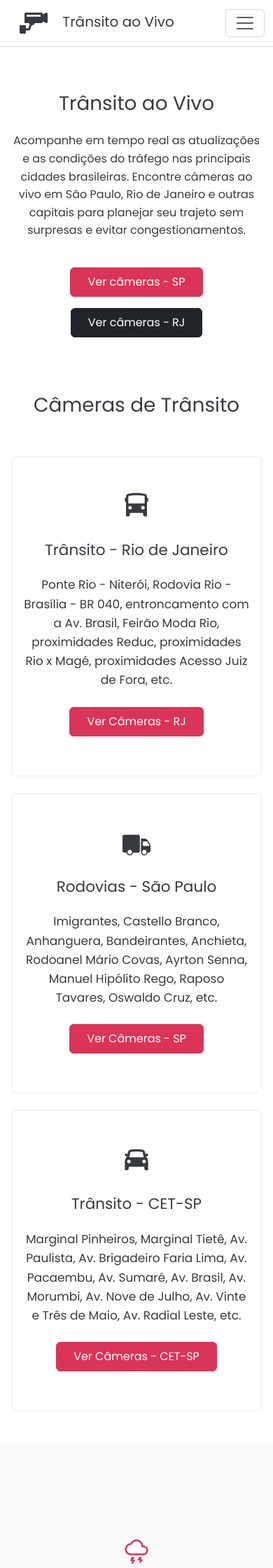
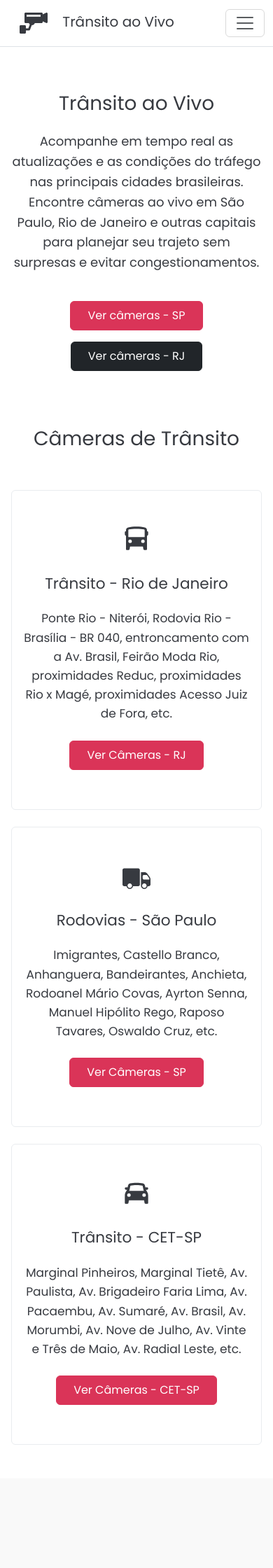
Before and after one commit to Sergio-Damm/transitoaovivo, a Jekyll site: the page built from index.html, in a window 390 px wide. Shown: the top 2240 px of the page at 70% size. Built offline with Jekyll 4.4.1, drawn with Linux system fonts in a browser that asks for light colours; comment, search, counter and statistics services are not loaded.

Commit message:
fs-responsive font-size 1.125rem

```diff
--- a/css/style.css
+++ b/css/style.css
@@ -270,7 +270,7 @@ body.scrolled #btn-back-to-top {
 
 /* tamanho base para mobile */
 .fs-responsive {
-  font-size: 1rem; /* equivalente aproximadamente a fs-6 */
+  font-size: 1.125rem; /* equivalente aproximadamente a fs-6 */
 }
 
 /* a partir de md (>=768px) */
```
